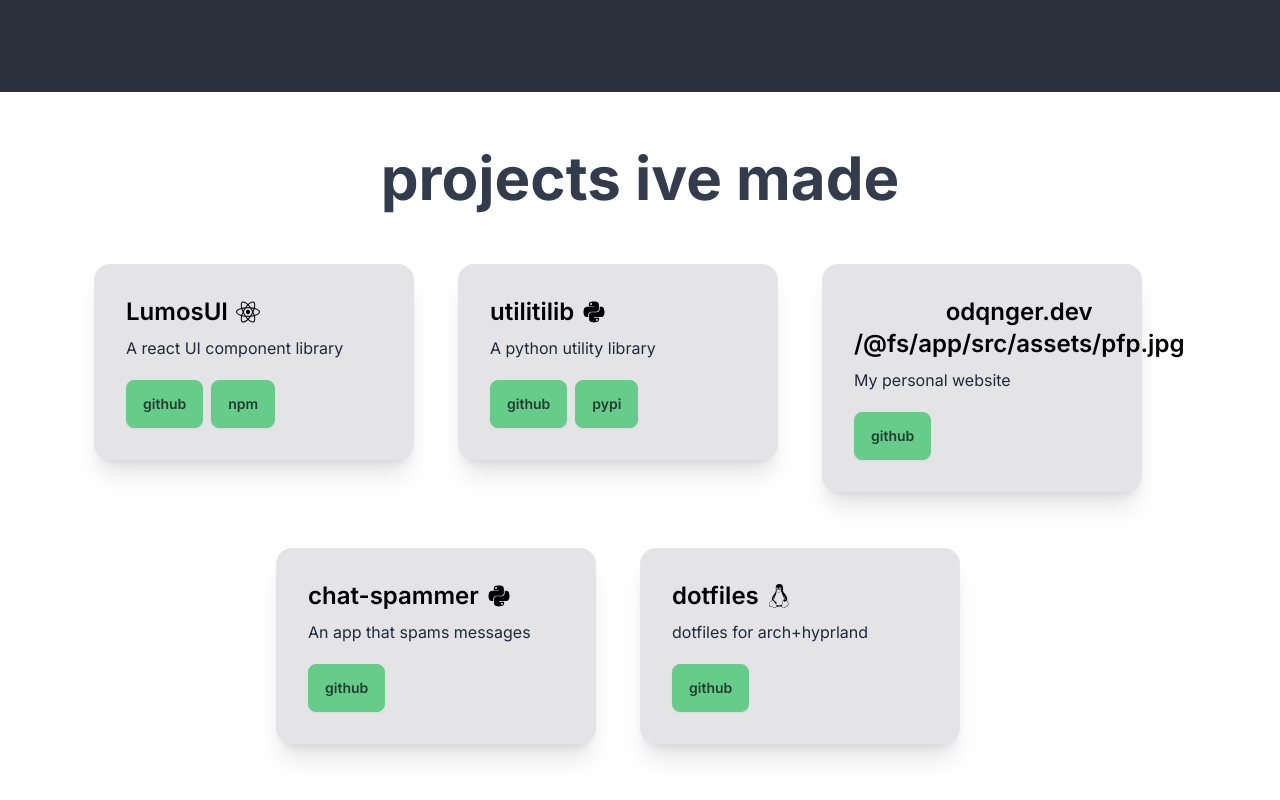
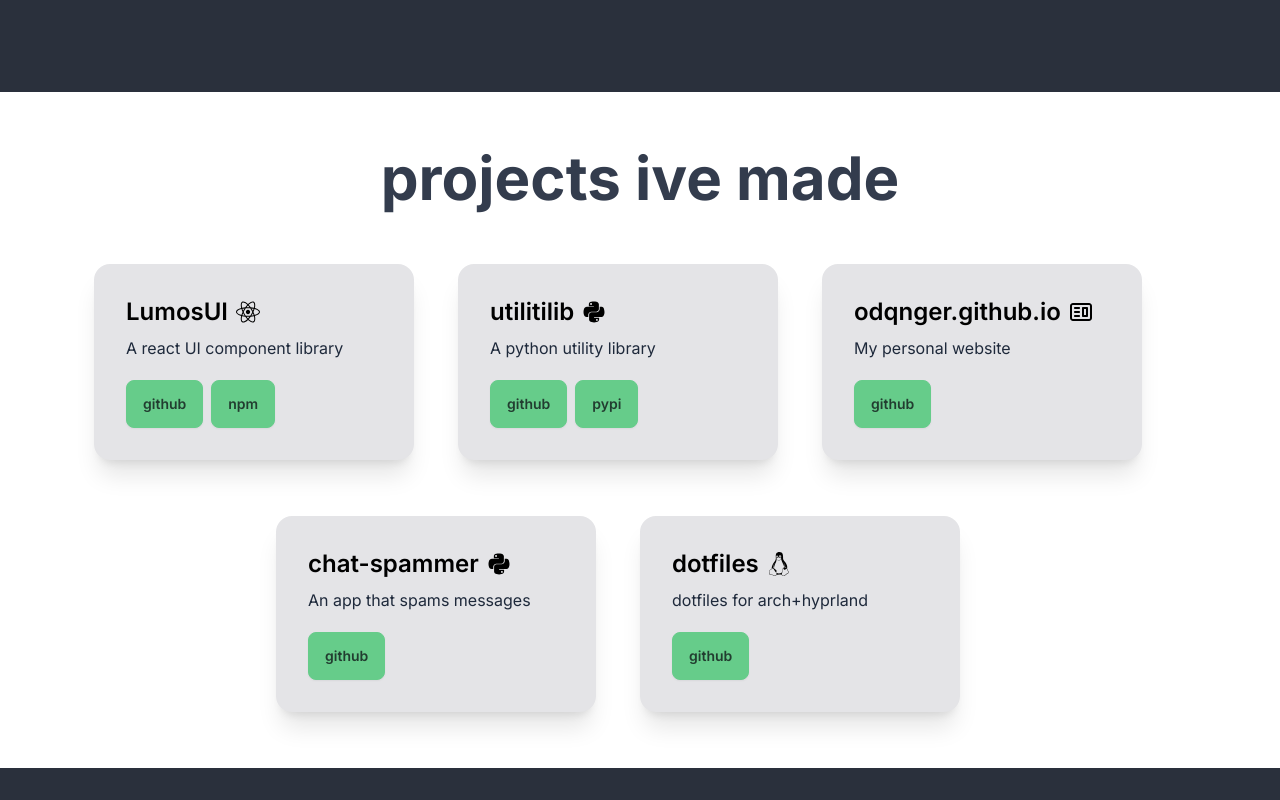
Before and after one commit to oDqnger/odqnger.github.io, a React (Vite) app in the folder app/: page / in a window 1280 px wide. Shown: the part 708-1508 px from the top of the page. After the commit the page ends 1476 px from the top, so only its background shows below. Built offline with nearby package versions, Linux system fonts and the light colour scheme; a web font is replaced by a local one.

Commit message:
fixed some types and added title and favicon

```diff
--- a/app/index.html
+++ b/app/index.html
@@ -4,10 +4,10 @@
     <meta charset="UTF-8" />
     <link rel="icon" type="image/svg+xml" href="/vite.svg" />
     <meta name="viewport" content="width=device-width, initial-scale=1.0" />
-    <title>Vite + React + TS</title>
+    <title>odqnger</title>
     <link href="https://fonts.googleapis.com/css2?family=Moderustic:wght@300..800&display=swap" rel="stylesheet">
     <link href="https://fonts.googleapis.com/css2?family=Inter:ital,opsz,wght@0,14..32,100..900;1,14..32,100..900&display=swap" rel="stylesheet">
-    <link rel="icon" type="image/png" href="./src/assets/pfp.jpg">
+    <link rel="icon" type="image/png" href="/favicon.png">
   </head>
   <body>
     <div id="root"></div>
--- a/app/src/routes/root.tsx
+++ b/app/src/routes/root.tsx
@@ -8,6 +8,7 @@
   FaPython,
   FaLinux }
 from "react-icons/fa";
+import { CgWebsite } from "react-icons/cg"
 import pfp from "../assets/pfp.jpg"
 
 function Root() {
@@ -39,7 +40,7 @@
 
           <ProjectCard title="utilitilib" description="A python utility library" link_names={["https://github.com/oDqnger/utilitilib", "https://pypi.org/project/utilitilib/"]} links={["github", "pypi"]} logo={<FaPython />} />
 
-          <ProjectCard title="odqnger.dev" description="My personal website" link_names={["https://github.com/oDqnger"]} links={["github"]} logo={pfp}/>
+          <ProjectCard title="odqnger.github.io" description="My personal website" link_names={["https://github.com/oDqnger"]} links={["github"]} logo={<CgWebsite />}/>
         </div>
         <div className="mb-14">
           <ProjectCard title="chat-spammer" description="An app that spams messages" link_names={["https://github.com/oDqnger/chat-spammer"]} links={["github"]} logo={<FaPython />} />
```
Also changed, not shown: app/public/favicon.png (added), 1 other file (tests, documents, lock files or other folders).
